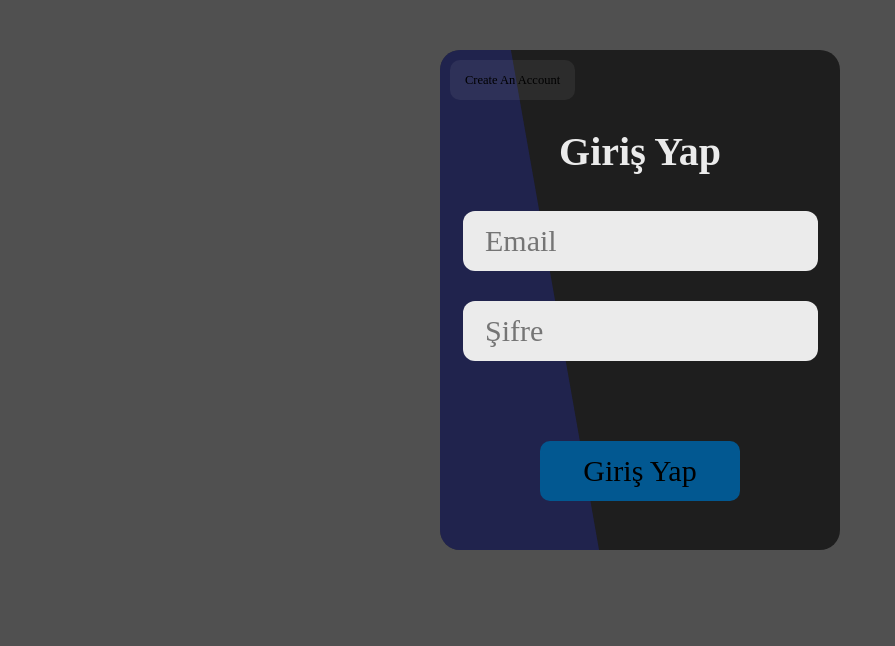
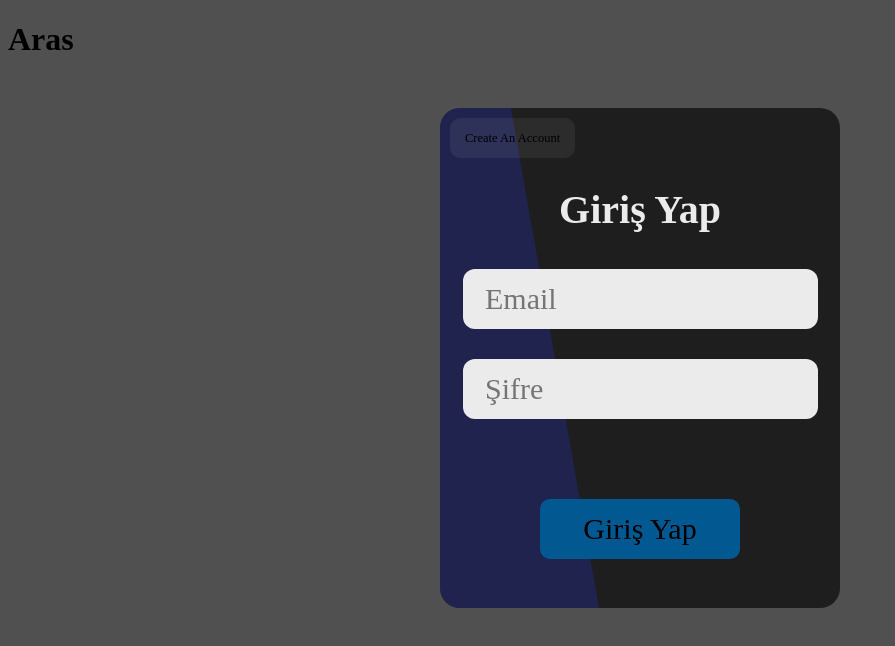
Before and after one commit to Aras1669/Aras-Siteler-2.1, a plain HTML site: page index.html in a window 1280 px wide. Shown: the whole page, without its empty margins (0-895 px from the left). Drawn offline with Linux system fonts and the light colour scheme.

Commit message:
Add header to index.html and clean up formatting

```diff
--- a/index.html
+++ b/index.html
@@ -9,7 +9,7 @@
 <body>
 
 
-
+<h1>Aras</h1>
 <div id="Giris" style="display: block;">
   <div id="YatayBar">
     <div id="Sign" style="display: none;">
```
